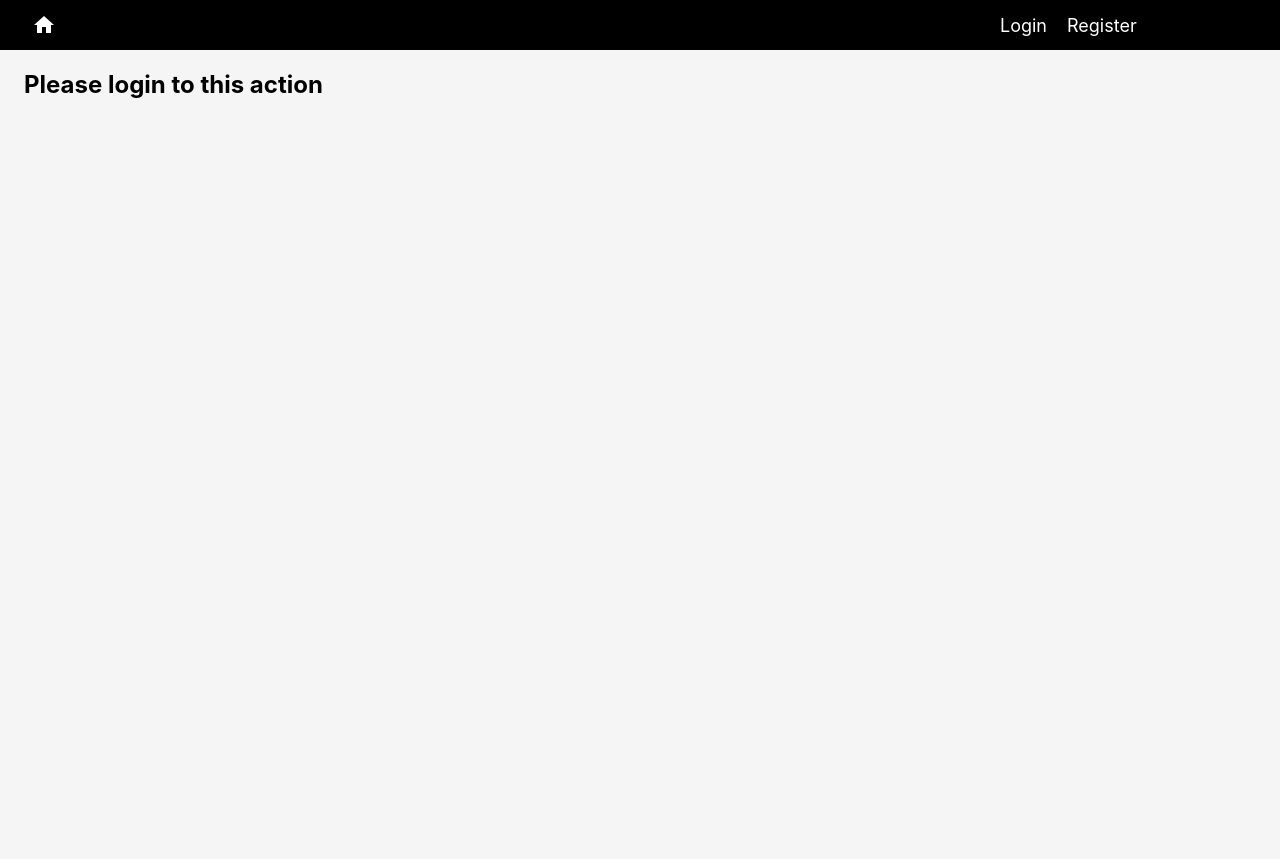
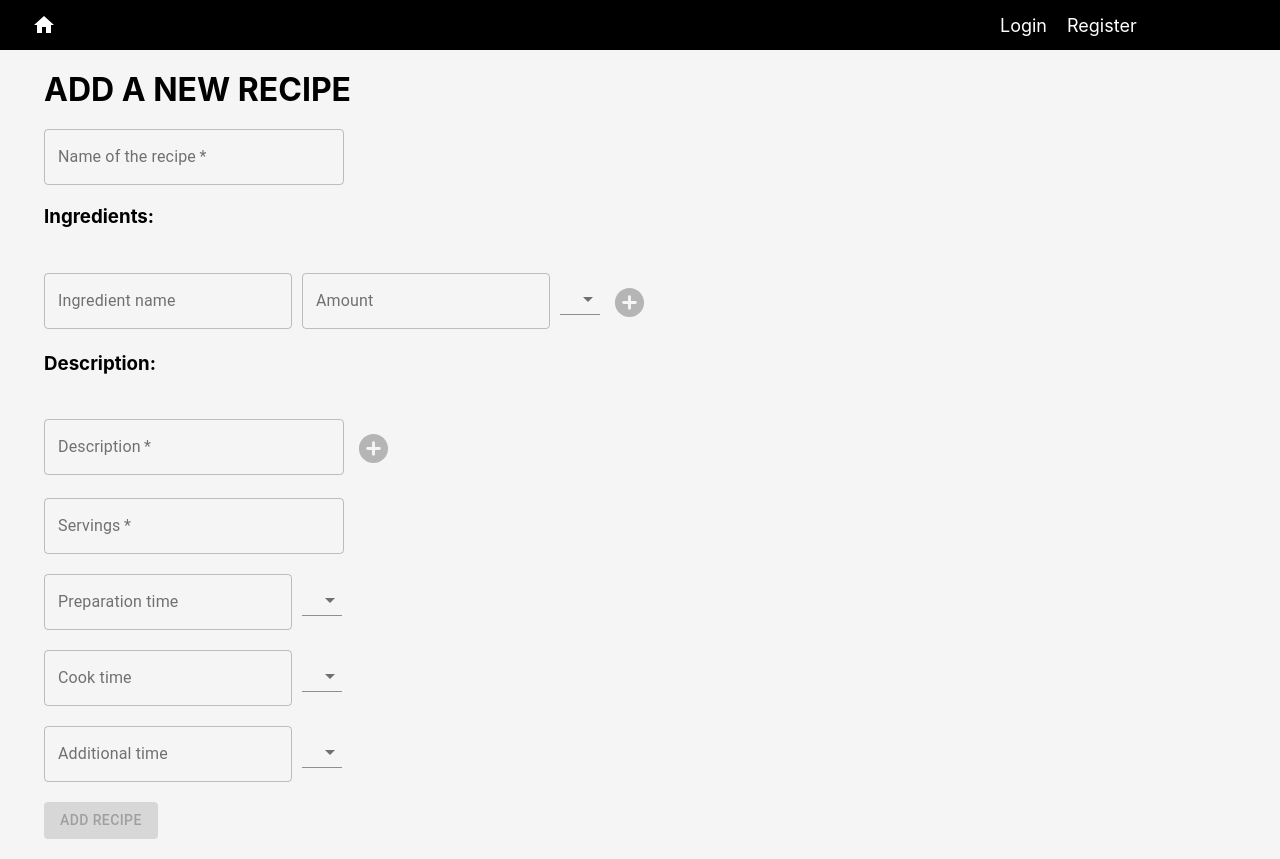
Before and after one commit to mateIszlai/ReceptApp-react, a React (Create React App) app in the folder receptapp/: page /recipes/add in a window 1280 px wide. Before the commit the page ends 800 px from the top, so only its background shows below. Built offline with nearby package versions, Linux system fonts and the light colour scheme.

Commit message:
Create new component to ingredient list

```diff
--- /dev/null
+++ b/receptapp/src/components/IngredientList/IngredientList.css
@@ -0,0 +1,3 @@
+.list-item-text {
+  max-width: 300px;
+}
--- /dev/null
+++ b/receptapp/src/components/IngredientList/IngredientList.js
@@ -0,0 +1,42 @@
+import React, { Fragment } from "react";
+import {
+  Box,
+  List,
+  ListItem,
+  ListItemText,
+  IconButton,
+} from "@material-ui/core";
+import RemoveCircleIcon from "@material-ui/icons/RemoveCircle";
+import "./IngredientList.css";
+
+export default function IngredientList(props) {
+  return (
+    <Fragment>
+      <Box className="list-container">
+        <List className="ingredients-list">
+          {props.ingredients.map((item) => (
+            <ListItem key={`item-${item.name}`} className="list-item">
+              <ListItemText className="list-item-text">
+                {`${item.name}: ${item.amount} ${item.unit}`}
+              </ListItemText>
+              <IconButton
+                aria-label="remove-ingredient"
+                size="medium"
+                onClick={() => {
+                  props.setIngredients(
+                    props.ingredients.filter((i) => i !== item)
+                  );
+                }}
+              >
+                <RemoveCircleIcon
+                  fontSize="large"
+                  className="remove-ingredient-icon"
+                />
+              </IconButton>
+            </ListItem>
+          ))}
+        </List>
+      </Box>
+    </Fragment>
+  );
+}
--- a/receptapp/src/pages/AddRecipe/AddRecipe.js
+++ b/receptapp/src/pages/AddRecipe/AddRecipe.js
@@ -18,8 +18,8 @@ import axios from "../../axios/axios";
 import "./AddRecipe.css";
 import { NavLink } from "react-router-dom";
 import { UserContext } from "../../context/UserContext";
-import RemoveCircleIcon from "@material-ui/icons/RemoveCircle";
 import NameInput from "../../components/NameInput";
+import IngredientList from "../../components/IngredientList/IngredientList";
 
 export default function AddRecipe() {
   const [recipeName, setRecipeName] = useState("");
@@ -90,11 +90,7 @@ export default function AddRecipe() {
     servings,
   ]);
 
-  return !user.loggedIn ? (
-    <Fragment>
-      <h2>Please login to this action</h2>
-    </Fragment>
-  ) : (
+  return (
     <Fragment>
       <div className="add-recipe-page-container">
         <h1>Add a new recipe</h1>
@@ -102,29 +98,10 @@ export default function AddRecipe() {
           <NameInput setRecipeName={setRecipeName} />
           <Box className="textfield-container ingredients-container">
             <h3>Ingredients:</h3>
-            <Box className="list-container">
-              <List className="ingredients-list">
-                {ingredients.map((item) => (
-                  <ListItem key={`item-${item.name}`} className="list-item">
-                    <ListItemText className="list-item-text">
-                      {`${item.name}: ${item.quantity.amount} ${item.quantity.unit}`}
-                    </ListItemText>
-                    <IconButton
-                      aria-label="remove-ingredient"
-                      size="medium"
-                      onClick={() => {
-                        setIngredients(ingredients.filter((i) => i !== item));
-                      }}
-                    >
-                      <RemoveCircleIcon
-                        fontSize="large"
-                        className="remove-ingredient-icon"
-                      />
-                    </IconButton>
-                  </ListItem>
-                ))}
-              </List>
-            </Box>
+            <IngredientList
+              ingredients={ingredients}
+              setIngredients={setIngredients}
+            />
             <Box className="textfield-with-select-container">
               <Box className="textfield-with-select">
                 <TextField
```
